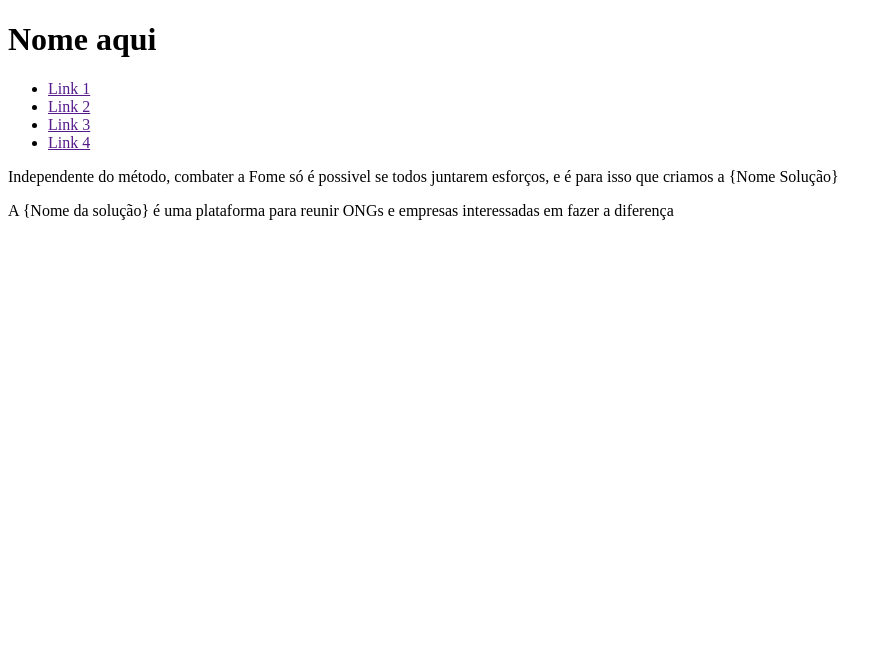
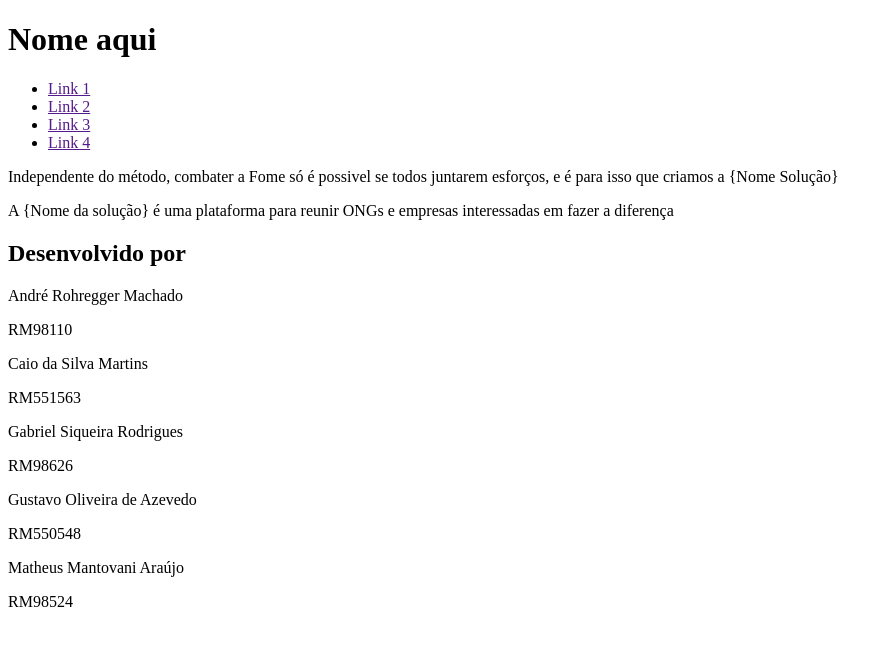
Before and after one commit to challengersfiap/GS-RWD, a plain HTML site: page NossaSolucao.html in a window 1280 px wide. Shown: the whole page, without its empty margins (0-891 px from the left). Drawn offline with Linux system fonts and the light colour scheme.

Commit message:
Footer Ja adicionado

```diff
--- a/NossaSolucao.html
+++ b/NossaSolucao.html
@@ -25,6 +25,35 @@
     <section class="conteudo">
         <p><span>A {Nome da solução} é uma plataforma para reunir ONGs e empresas interessadas em fazer a diferença</span></p>
 
+    <footer>
+        <h2> Desenvolvido por </h2>
+
+
+            <div>
+                <div>
+                    <p> André Rohregger Machado </p>
+                    <p> RM98110 </p>
+                </div>
+                <div>
+                    <p> Caio da Silva Martins </p>
+                    <p> RM551563 </p>
+                </div>
+                <div>
+                    <p> Gabriel Siqueira Rodrigues </p>
+                    <p> RM98626 </p>
+                </div>
+                <div>
+                    <p> Gustavo Oliveira de Azevedo </p>
+                    <p> RM550548 </p>
+                </div>
+                <div>
+                    <p> Matheus Mantovani Araújo </p>
+                    <p> RM98524 </p>
+                </div>
+            </div>
+    </footer>
+
+
 
 
 
```
